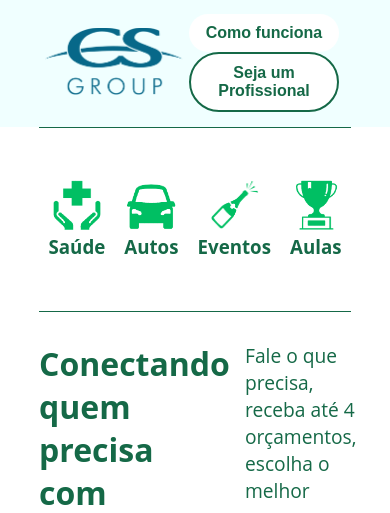
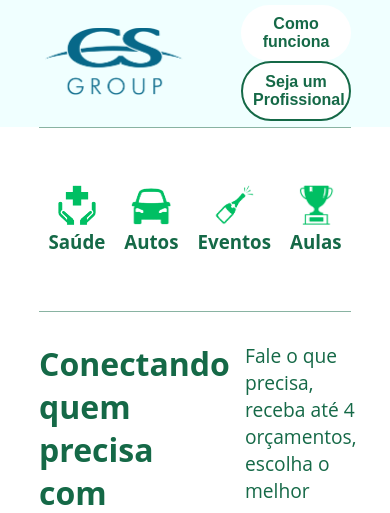
Before and after one commit to JoaoRiquelme115/TrabalhoWEBII, a PHP site: page / in a window 390 px wide. Shown: the top 513 px of the page. Run offline with PHP 8.4, Linux system fonts and the light colour scheme.

Commit message:
Update estilo.css

```diff
--- a/estilo.css
+++ b/estilo.css
@@ -180,12 +180,27 @@ text:focus, input:focus, select:focus {
 
 
 
-@media (max-width: 760px) {
+@media (max-width: 600px) {
 	.titulo {
 		display: flex;
         justify-content: space-between;
         column-gap: 50px;
 	}
+    .botao1, .botao2 {
+        width: 110px;
+    }
+    header div {
+        justify-content: end;
+        column-gap: 5px;
+    }
+    .menu a img{
+        width: 40px;
+        height: 40px;
+    }
+    .menu a img:hover {
+        width: 60px;
+        height: 60px;
+    }
 }
 
 /*CABEÇA DA PÁGINA------------------------------------------------------------------*/
@@ -218,8 +233,8 @@ header img{
     justify-content: space-around;
     align-items: center;
     flex-wrap: wrap;
-    border-top: 1px solid rgb(21, 105, 71);
-    border-bottom: 1px solid rgb(21, 105, 71);
+    border-top: 1px solid rgb(21, 105, 71, .5);
+    border-bottom: 1px solid rgb(21, 105, 71, .5);
 }
 
 .menu img {
```
